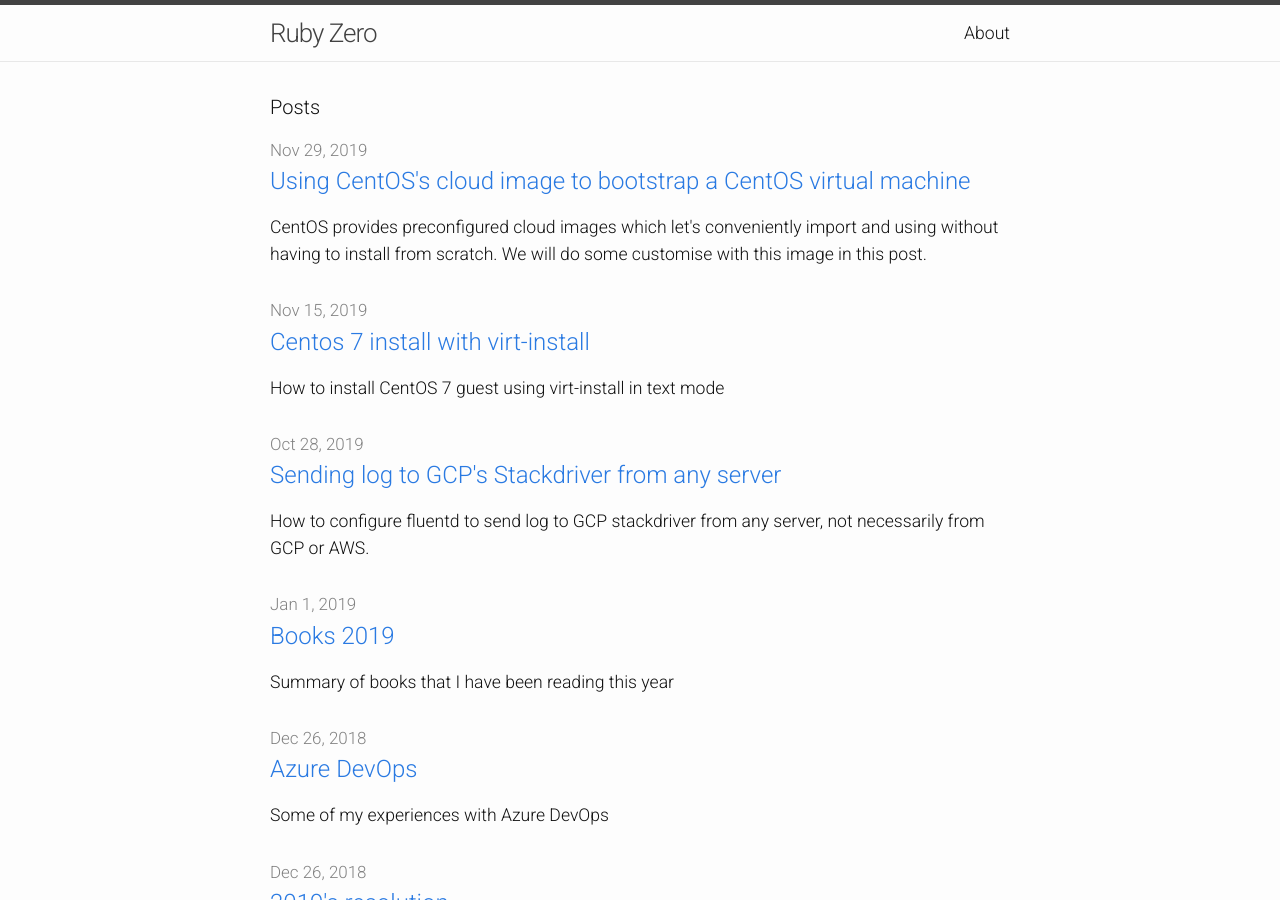
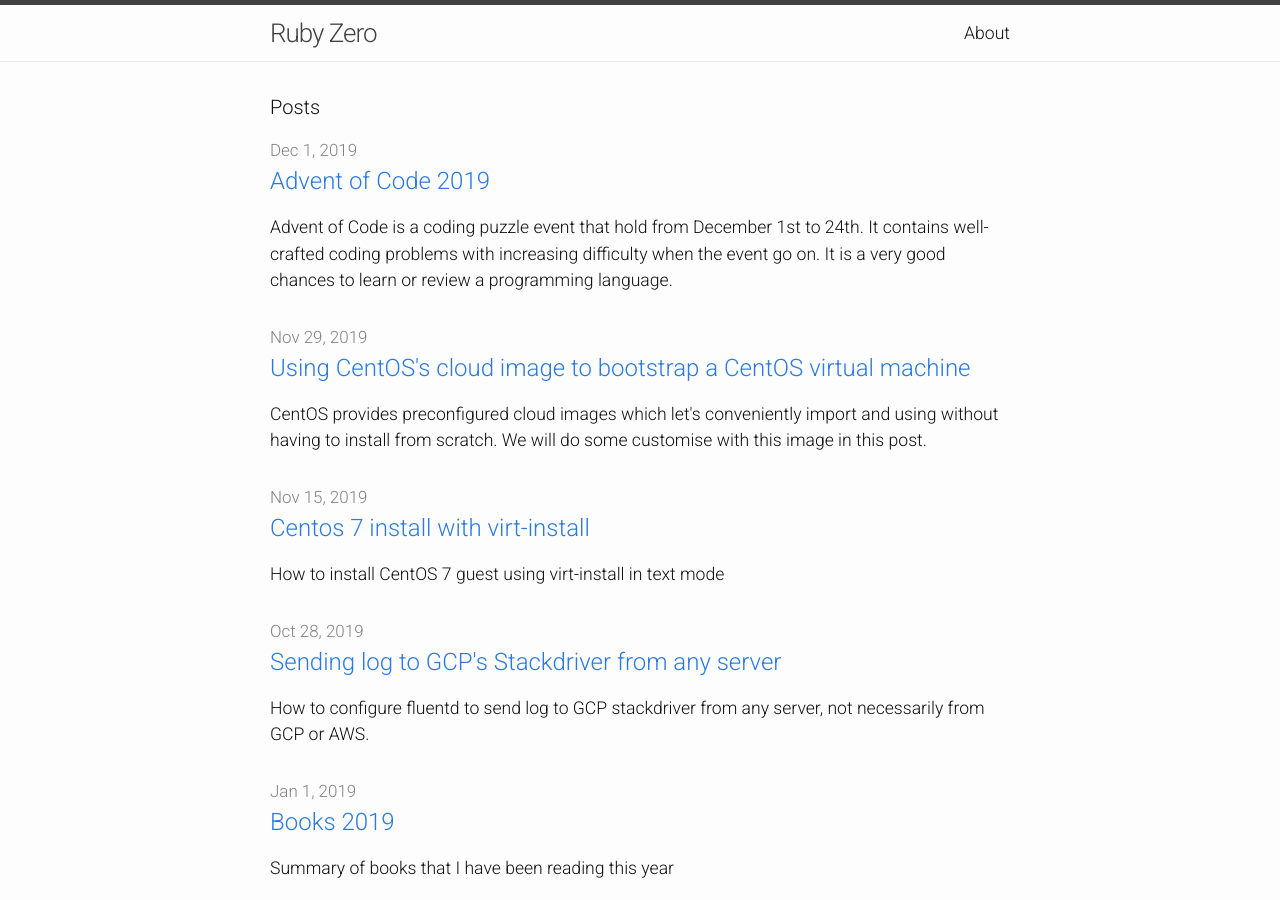
Before and after one commit to zinh/zinh.github.io, a Jekyll site: the page built from index.html, in a window 1280 px wide and 900 px high. Built offline with Jekyll 4.4.1, drawn with Linux system fonts in a browser that asks for light colours.

Commit message:
Advent of code 2019

```diff
--- a/_posts/2019-01-01-books-2019.markdown
+++ b/_posts/2019-01-01-books-2019.markdown
@@ -112,3 +112,8 @@ Used as a textbook for introductiory course to computer science at MIT. Scheme(a
 
 ### 20. Drive: The Surprising Truth About What Motivates Us
 *Daniel H. Pink*
+
+### 21. The Underground Railroad
+*Colson Whitehead* (2017 Pulitzer Prize for Fiction)
+
+Slavery racism and historical fiction is not a topic that I usually read. This novel is very well-written, fascinating.
--- /dev/null
+++ b/_posts/2019-12-01-Advent-of-Code-2019.markdown
@@ -0,0 +1,12 @@
+---
+layout: post
+title: "Advent of Code 2019"
+date: 2019-12-01 00:00:01
+summary: Advent of Code is a coding puzzle event that hold from December 1st to 24th. It contains well-crafted coding problems with increasing difficulty when the event go on. It is a very good chances to learn or review a programming language.
+description: Advent of Code is a coding puzzle event that hold from December 1st to 24th. It contains well-crafted coding problems with increasing difficulty when the event go on. It is a very good chances to learn or review a programming language. Last year, I've used Python, this year I will try it with C(or CPP) whichever is easier to implement.
+categories: misc
+---
+
+Advent of Code is a coding puzzle event that hold from December 1st to 24th. It contains well-crafted coding problems with increasing difficulty when the event go on. It is a very good chances to learn or review a programming language.
+
+I've used Python last time, this year though very much busier than last year, I will try to use C and CPP(whichever is easier to implement).
```
